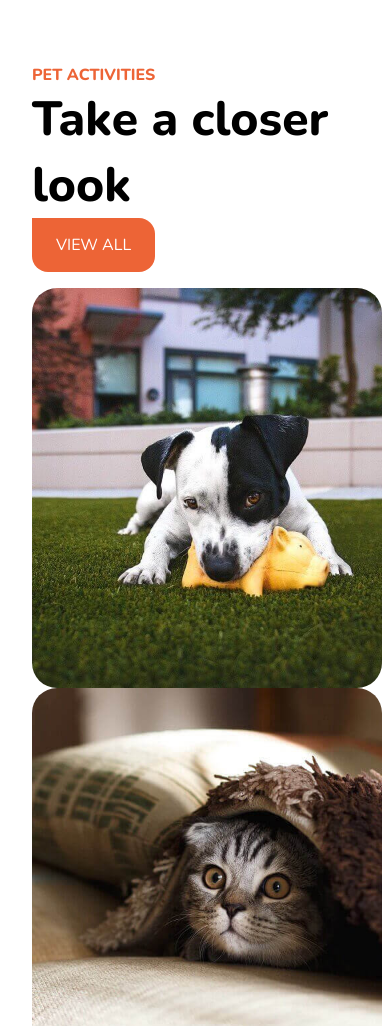
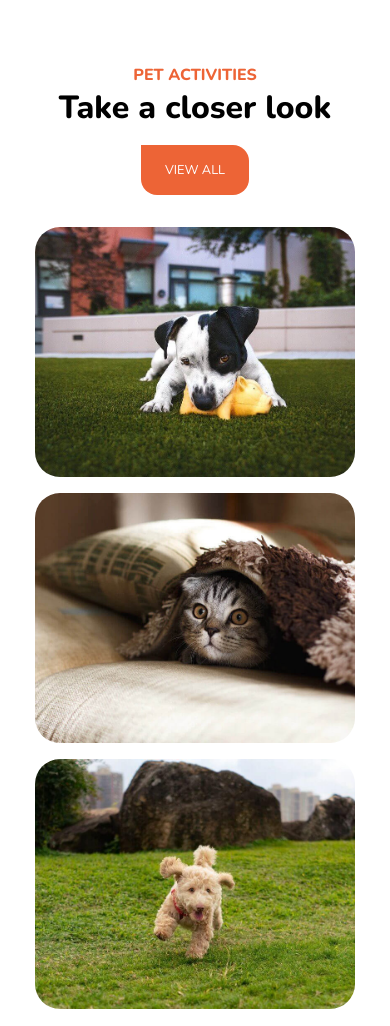
Before and after one commit to QuantGeekDev/202309-w4ch4-alex-andru, a plain HTML site: page index.html in a window 390 px wide. Shown: the top 1026 px of the page. Drawn offline with nearby package versions, Linux system fonts and the light colour scheme.

Commit message:
Add responsive style for mobile to index

```diff
--- a/styles.css
+++ b/styles.css
@@ -154,3 +154,39 @@ input {
 .pet-card:hover .pet-card__card-overlay {
   opacity: 1;
 }
+
+@media (min-width: 320px) and (max-width: 768px) {
+  .pet-activities {
+    display: flex;
+    flex-direction: column;
+    justify-content: center;
+    align-items: center;
+  }
+
+  .pet-activities__second-line {
+    flex-direction: column;
+    justify-content: center;
+    align-items: center;
+  }
+
+  .pet-activities__second-line .pet-activities__heading {
+    font-size: 2rem;
+  }
+
+  .pet-activities__second-line .button {
+    margin: 1rem 0 0 0;
+    font-size: 0.8rem;
+    justify-content: center;
+    align-self: center;
+  }
+
+  .pets ul {
+    justify-content: center;
+  }
+
+  .pets .pet-card {
+    margin: 1rem 0 0 0;
+    height: 250px;
+    width: 320px;
+  }
+}
```
